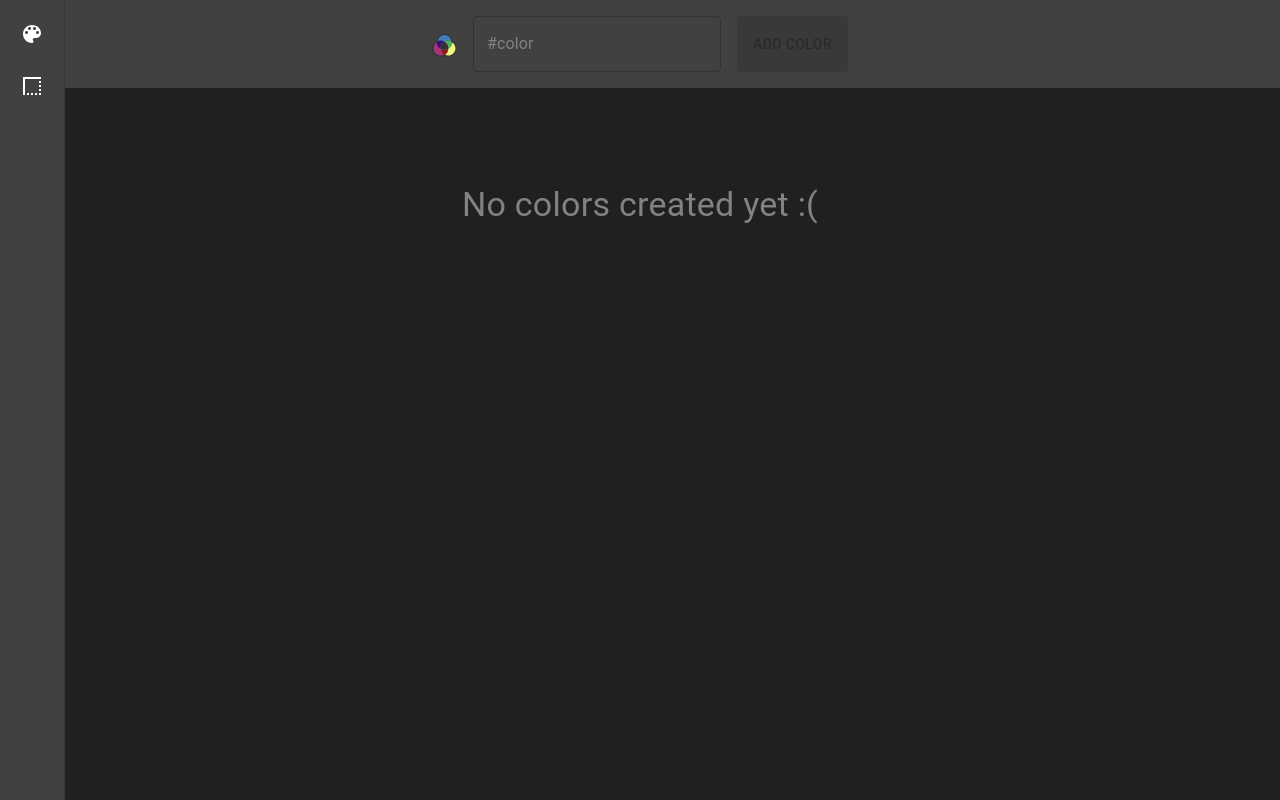
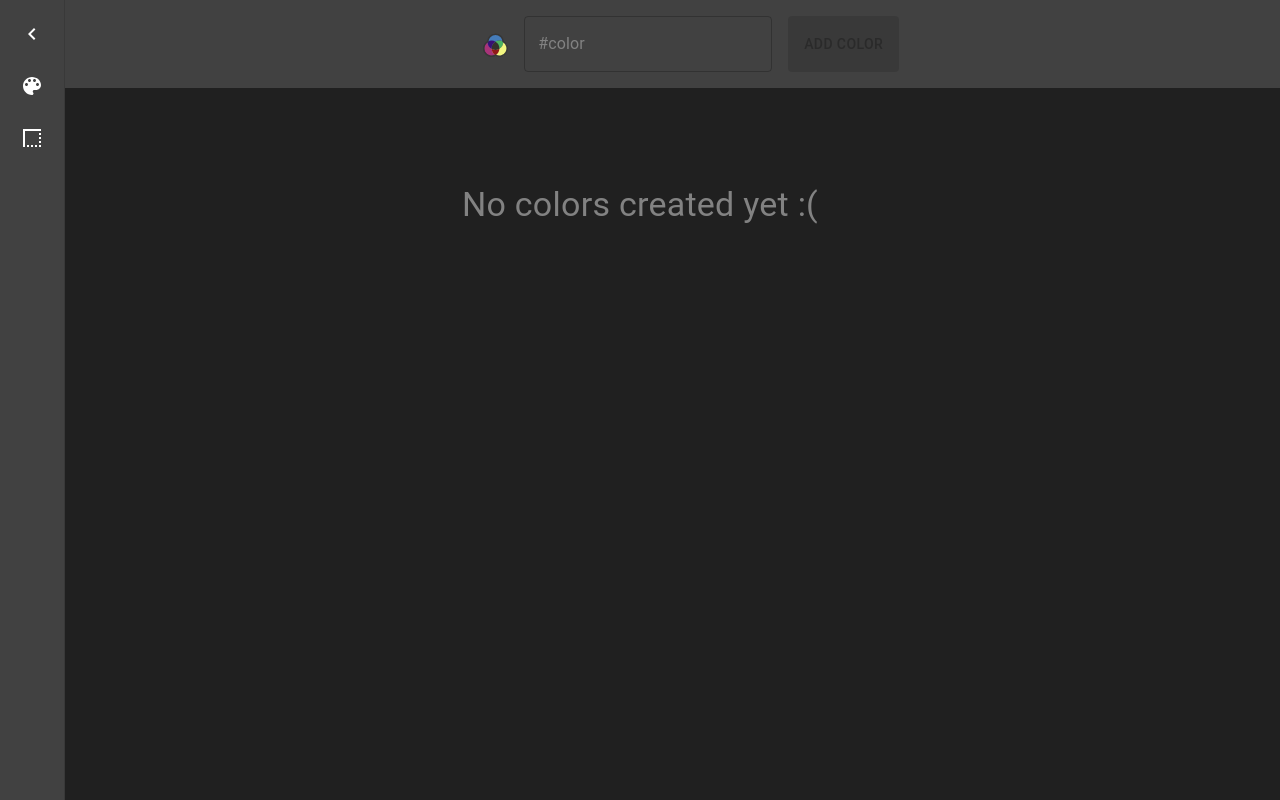
Before and after one commit to AHeige/myux, a React (Vite) app: page / in a window 1280 px wide. Both pictures are taken after a click on the button 32 px from the left and 34 px from the top of the page. Built offline with nearby package versions, Linux system fonts and the light colour scheme.

Commit message:
Added toggle on drawer

```diff
--- a/src/App.tsx
+++ b/src/App.tsx
@@ -2,9 +2,6 @@ import { BrowserRouter, Routes, Route } from 'react-router-dom'
 
 //Styles
 import './App.css'
-
-//Components
-import DrawerSimple from './components/Drawer/DrawerSimple'
 
 //Pages
 import Find from './pages/Find'
@@ -61,7 +58,6 @@ const App: React.FC = () => {
 
   return (
     <BrowserRouter>
-      <DrawerSimple />
       <Routes>
         <Route path={'/'} element={<Find colors={colors} onColorSelect={(newColor: SavedColor) => handleAddColor(newColor)} handleDeleteColor={(i) => handleDeleteColor(i)} />}></Route>
         <Route path={'/design'} element={<Design colors={colors} />}></Route>
--- a/src/components/Color/Color.tsx
+++ b/src/components/Color/Color.tsx
@@ -1,5 +1,6 @@
 import React, { FormEvent } from 'react'
 import { useState } from 'react'
+import useMediaQuery from '@mui/material/useMediaQuery'
 import { Button, Card, Chip, InputBaseComponentProps, Stack, TextField, ThemeProvider, Typography } from '@mui/material'
 
 //Icons
@@ -28,6 +29,7 @@ const Color: React.FC<Props> = (props): JSX.Element => {
   const { inputLabel = '#color', onColorSelect, colors, deleteColor } = props
 
   const [newColor, setNewColor] = useState<string>('')
+  const minWidth600 = useMediaQuery('(min-width:600px)')
 
   const handleSubmit = (event: FormEvent) => {
     event.preventDefault()
@@ -63,9 +65,11 @@ const Color: React.FC<Props> = (props): JSX.Element => {
           <Card style={addColor} elevation={0}>
             <form onSubmit={(e) => handleSubmit(e)}>
               <Stack direction={'row'} spacing={2}>
-                <div style={iconStyle}>
-                  <img width={'25px'} src={colorIcon}></img>
-                </div>
+                {minWidth600 && (
+                  <div style={iconStyle}>
+                    <img width={'25px'} src={colorIcon}></img>
+                  </div>
+                )}
                 <TextField
                   InputLabelProps={{
                     style: {
--- a/src/components/Drawer/DrawerSimple.tsx
+++ b/src/components/Drawer/DrawerSimple.tsx
@@ -2,16 +2,28 @@ import { Button, Drawer, Stack } from '@mui/material'
 
 //Icons
 import BorderStyleIcon from '@mui/icons-material/BorderStyle'
-import { ColorLens } from '@mui/icons-material'
+import { ChevronLeft, ColorLens } from '@mui/icons-material'
 import { useNavigate } from 'react-router-dom'
 import React from 'react'
 
-const DrawerSimple: React.FC = () => {
+interface Props {
+  open: boolean
+  toggleDrawer: () => void
+}
+
+const DrawerSimple: React.FC<Props> = ({ open, toggleDrawer }) => {
   const navigate = useNavigate()
 
+  const handleClose = () => {
+    toggleDrawer()
+  }
+
   return (
-    <Drawer open variant='persistent' elevation={0} PaperProps={{ style: { backgroundColor: '#414141' } }}>
+    <Drawer open={open} variant='persistent' elevation={0} PaperProps={{ style: { backgroundColor: '#414141' } }}>
       <Stack spacing={2} direction={'column'} sx={{ marginTop: '1em' }}>
+        <Button onClick={handleClose}>
+          <ChevronLeft sx={{ color: '#fff' }} />
+        </Button>
         <Button onClick={() => navigate('/')}>
           <ColorLens sx={{ color: '#fff' }} />
         </Button>
--- a/src/components/Header/Header.tsx
+++ b/src/components/Header/Header.tsx
@@ -1,16 +1,42 @@
-import { AppBar } from '@mui/material'
-import React, { ReactNode } from 'react'
+import React, { ReactNode, useState } from 'react'
+
+//Mui
+import { AppBar, Button, Grid } from '@mui/material'
+import MenuIcon from '@mui/icons-material/Menu'
+
+//Css
 import { nav } from './HeaderStyle'
+
+//Components
+import DrawerSimple from '../Drawer/DrawerSimple'
 
 interface Props {
   children: ReactNode
 }
 
 const Header: React.FC<Props> = ({ children }): JSX.Element => {
+  const [openDrawer, setOpenDrawer] = useState<boolean>(false)
+
+  const toggleDrawer = () => {
+    setOpenDrawer(!openDrawer)
+  }
+
   return (
-    <AppBar elevation={0} style={nav}>
-      {children}
-    </AppBar>
+    <>
+      <DrawerSimple open={openDrawer} toggleDrawer={toggleDrawer} />
+      <AppBar elevation={0} style={nav}>
+        <Grid container spacing={0} direction={'row'} wrap='wrap'>
+          <Grid container justifyContent={'flex-start'} width={'8%'}>
+            <Button onClick={() => setOpenDrawer(true)}>
+              <MenuIcon sx={{ color: '#fff' }} />
+            </Button>
+          </Grid>
+          <Grid container justifyContent='center' width={'92%'}>
+            {children}
+          </Grid>
+        </Grid>
+      </AppBar>
+    </>
   )
 }
 
--- a/src/components/Header/HeaderStyle.ts
+++ b/src/components/Header/HeaderStyle.ts
@@ -1,8 +1,4 @@
 export const nav: React.CSSProperties = {
-  display: 'flex',
-  justifyContent: 'center',
-  alignContent: 'center',
   background: '#414141',
-  flexDirection: 'row',
   minHeight: '88px',
 }
```
